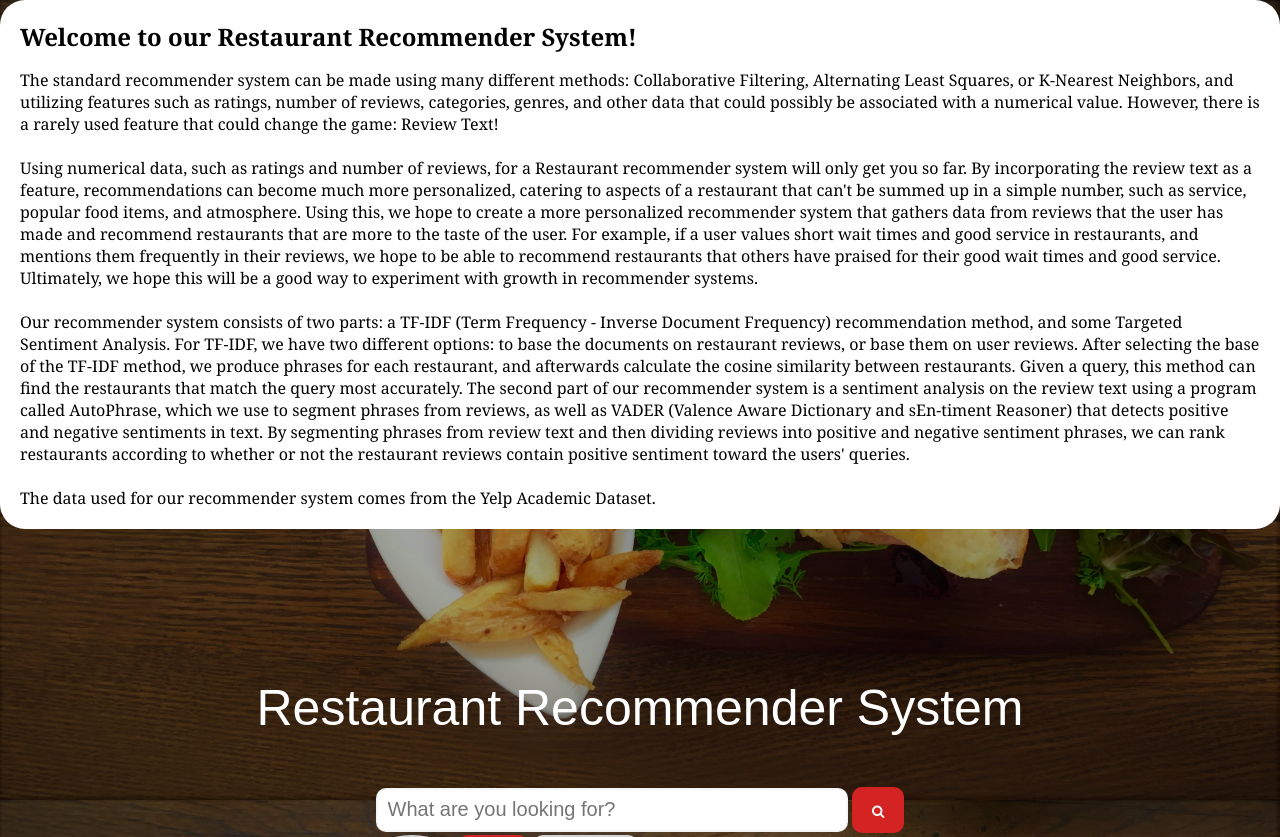
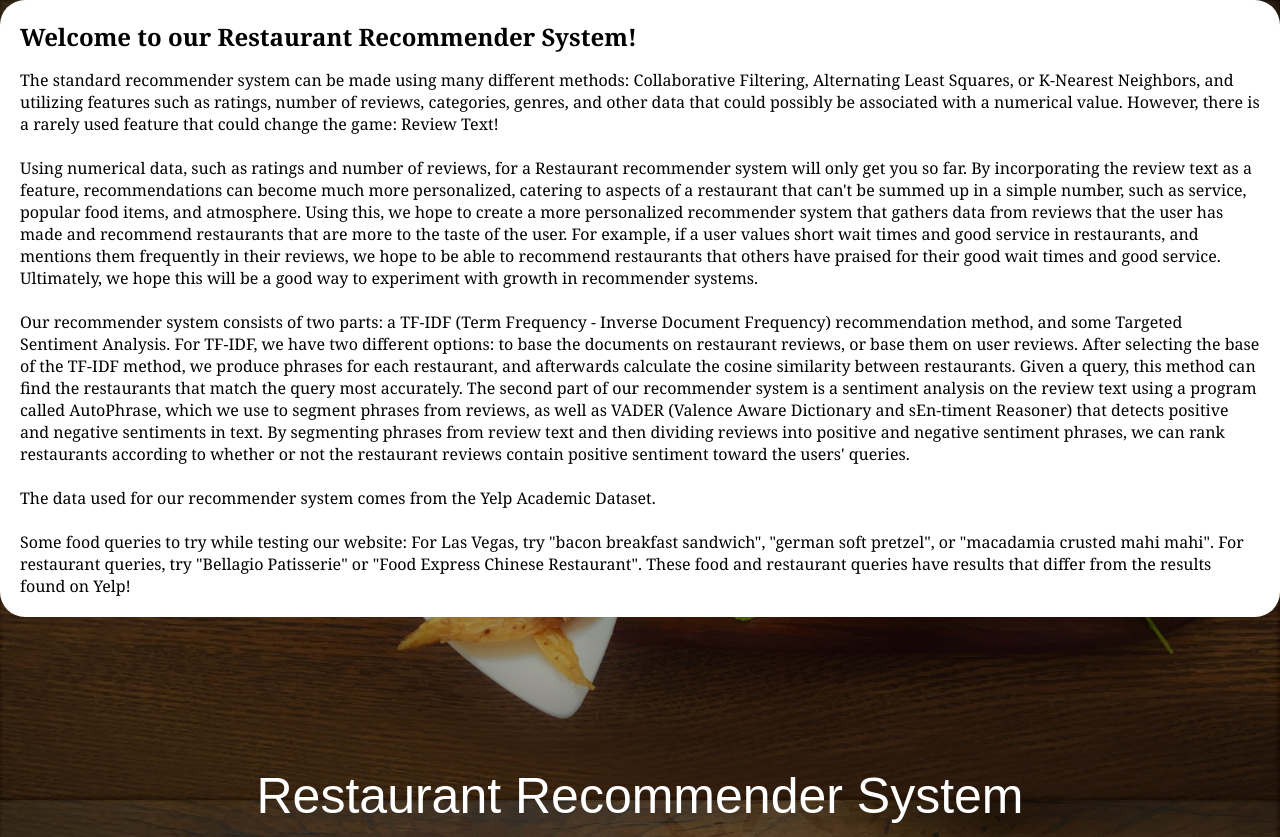
Before and after one commit to Lannnnnnn/LA-Restaurant-recommend, a Flask app: page / in a window 1280 px wide. Shown: the top 837 px of the page. Run offline with Flask 2, Linux system fonts and the light colour scheme; some libraries are stand-ins or nearby versions.

Commit message:
added suggestions

```diff
--- a/templates/index.html
+++ b/templates/index.html
@@ -51,6 +51,13 @@
             <br>
             <p>
                 The data used for our recommender system comes from the Yelp Academic Dataset.
+            </p>
+            <br>
+            <p>
+                Some food queries to try while testing our website: For Las Vegas, try
+                "bacon breakfast sandwich", "german soft pretzel", or "macadamia crusted mahi mahi". For
+                restaurant queries, try "Bellagio Patisserie" or "Food Express Chinese Restaurant". These
+                food and restaurant queries have results that differ from the results found on Yelp!
             </p>
         </header>
     </head>
```
